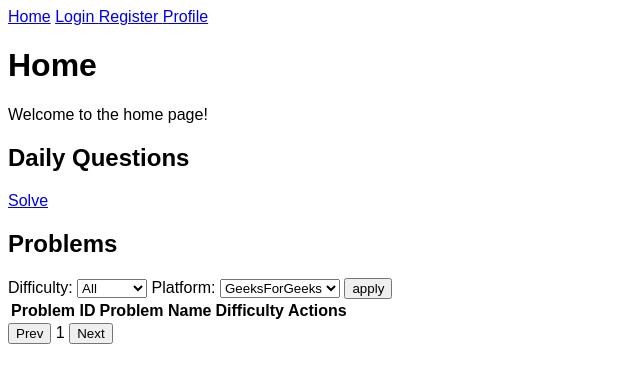
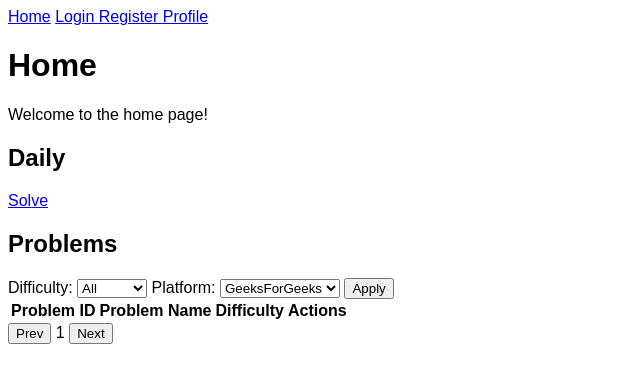
Before and after one commit to P-Pratik/CodeHub, a Flask app: page / in a window 1280 px wide. Shown: the top 383 px of the page, without its empty margins (0-640 px from the left). Run offline with Flask 3, Linux system fonts and the light colour scheme; data that the repository does not hold is empty.

Commit message:
Updated some items

```diff
--- a/templates/index.html
+++ b/templates/index.html
@@ -7,26 +7,12 @@
 <h1>Home</h1>
 <p>Welcome to the home page!</p>
 
-{#
-<div class="test">
-    <h2>Database</h2>
-    <ul>
-        {% for person in people %}
-        <li>
-            {{ person }}
-            <button onclick="deletePerson( {{ person.pid }} )">Delete</button>
-        </li>
-        {% endfor %}
-    </ul>
-</div>
-#}
-
 <div>
-    <h2>Daily Questions</h2>
+    <h2>Daily</h2>
     <div id="daily-container" class="daily-container"></div>
 </div>
 
-<div>
+<div class="allproblems">
     <h2>Problems</h2>
     <div class="filterForm">
         <label for="difficulty">Difficulty:</label>
@@ -43,7 +29,7 @@
             <option value="leetcode">LeetCode</option>
         </select>
 
-        <button onclick="applyfilter()">apply</button>
+        <button onclick="applyfilter()" id="apply">Apply</button>
     </div>
 
 
```
